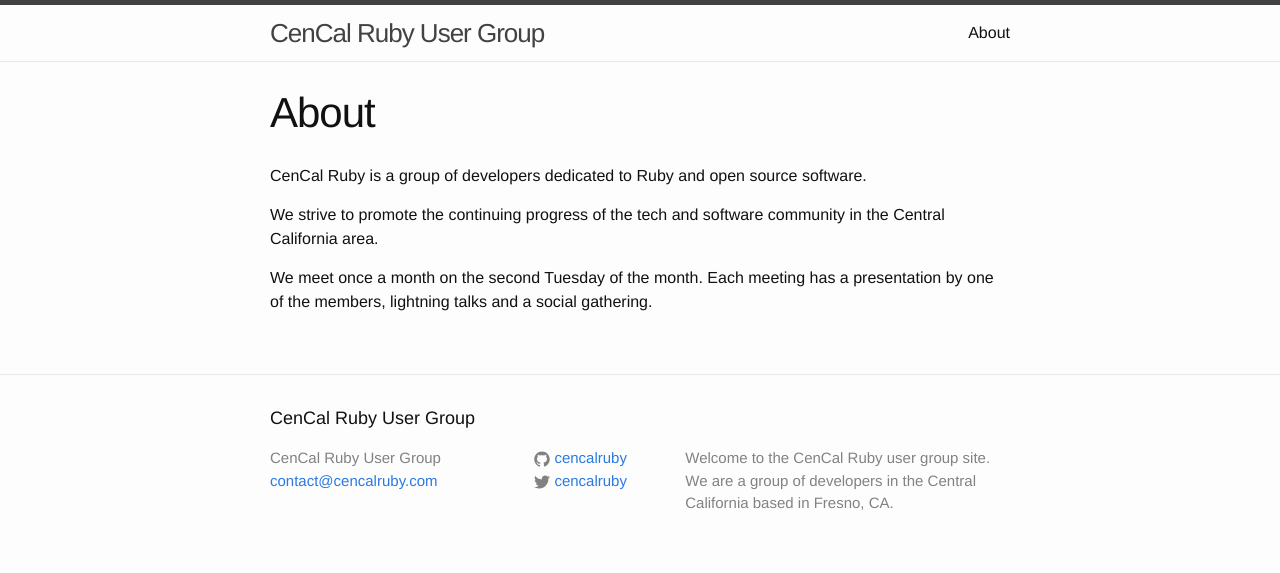
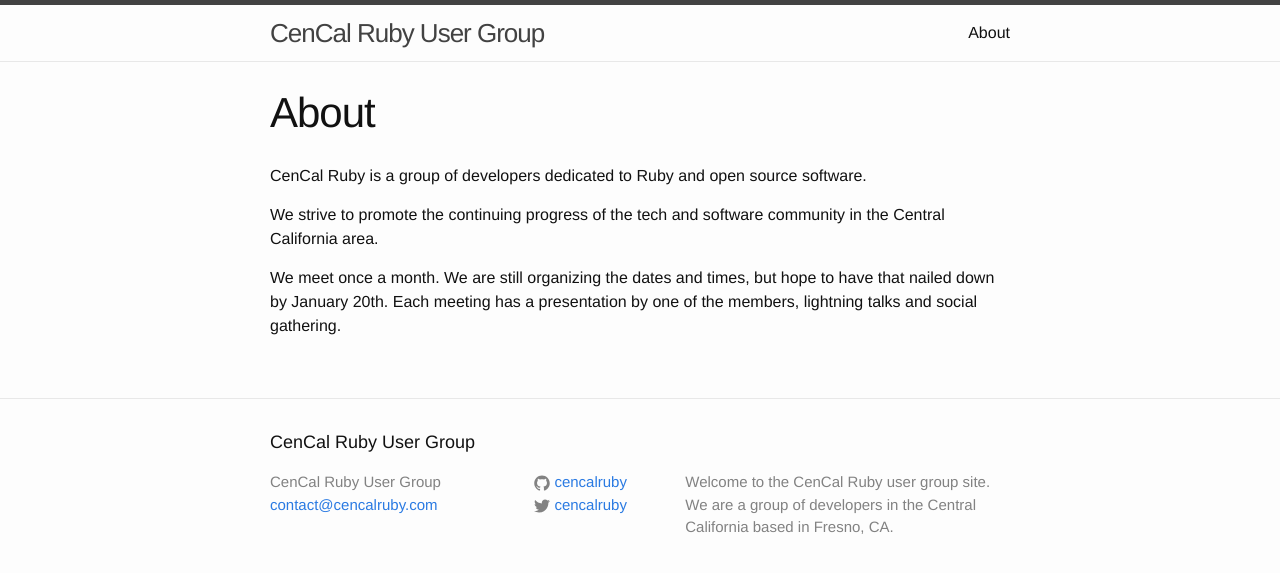
Before and after one commit to CenCalRuby/cencalruby.github.io, a Jekyll site: the page built from about.md, in a window 1280 px wide. Shown: the top 573 px of the page. Built offline with Jekyll 4.4.1, drawn with Linux system fonts in a browser that asks for light colours.

Commit message:
Update about.md
Changed the dates until finalized

```diff
--- a/about.md
+++ b/about.md
@@ -4,11 +4,8 @@
 permalink: /about/
 ---
 
-CenCal Ruby is a group of developers dedicated to Ruby and open source
-software.
+CenCal Ruby is a group of developers dedicated to Ruby and open source software.
 
-We strive to promote the continuing progress of the tech and software community
-in the Central California area.
+We strive to promote the continuing progress of the tech and software community in the Central California area.
 
-We meet once a month on the second Tuesday of the month. Each meeting has a
-presentation by one of the members, lightning talks and a social gathering.
+We meet once a month. We are still organizing the dates and times, but hope to have that nailed down by January 20th. Each meeting has a presentation by one of the members, lightning talks and social gathering.
```
